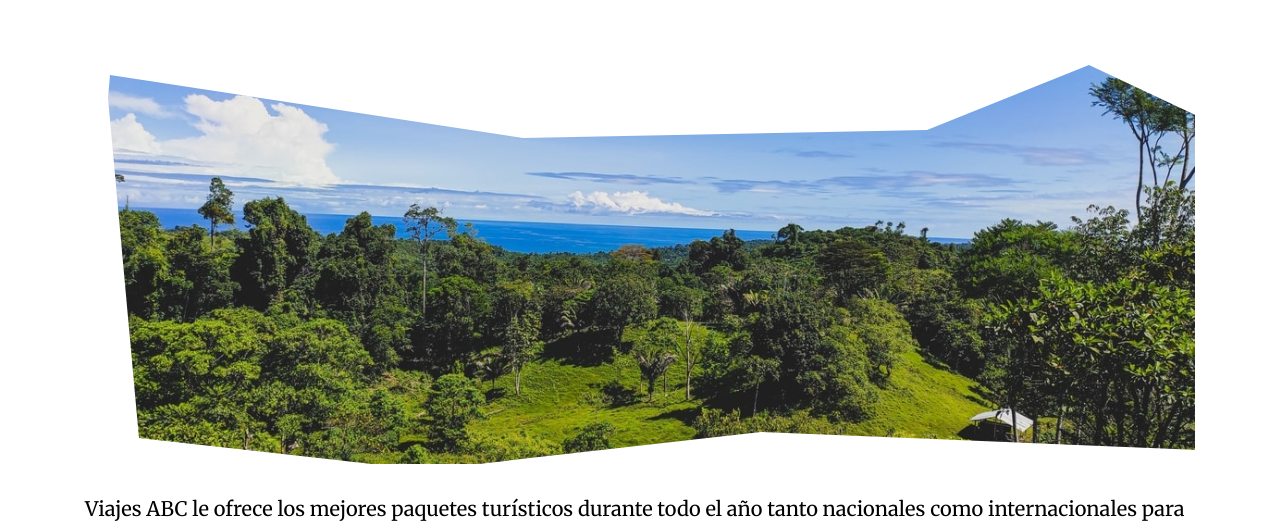
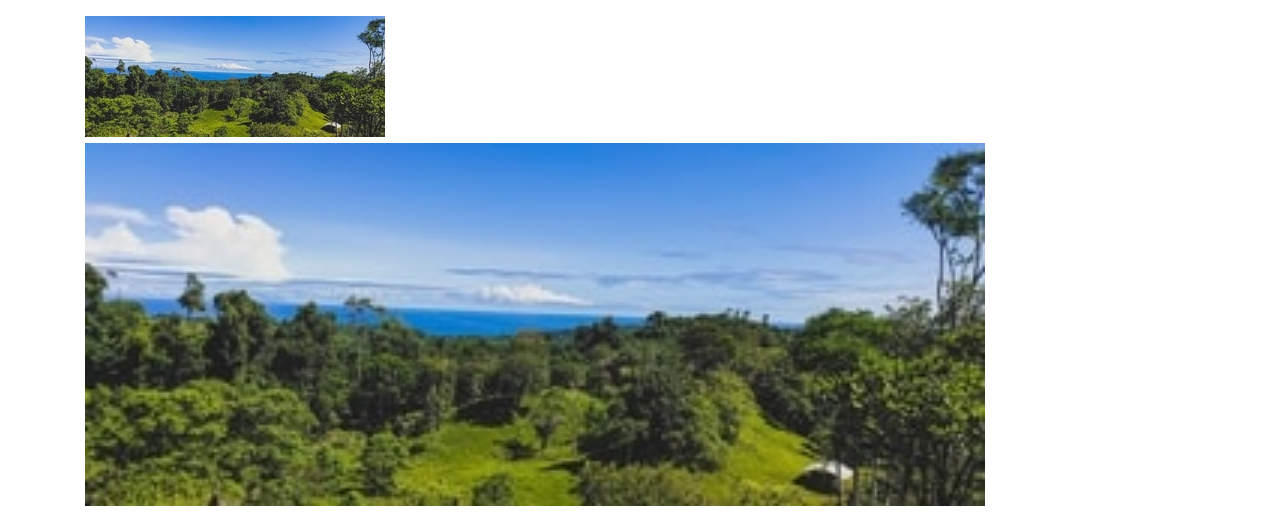
Before and after one commit to abeitia/pec1-project, a website built with Parcel: page index.html in a window 1280 px wide. Shown: the part 273-800 px from the top of the page. Built offline with nearby package versions, Linux system fonts and the light colour scheme.

Commit message:
css changes

```diff
--- a/css/estilos.css
+++ b/css/estilos.css
@@ -103,6 +103,13 @@ h3 {
     display: block;
     margin: 0 auto;
     max-width: 100%;
+
+
+}
+
+.img-fluid-rd {
+
+    width: 900px;
 
 
 }
--- a/index.html
+++ b/index.html
@@ -43,12 +43,25 @@
                     <!-- <img src="img/inicio-900.jpg" alt="" class="clip-polygon" class="img-fluid-ad"> -->
                     <!-- <img src="img/inicio1.jpg" alt=""  class="img-fluid-ad"> -->
 
-                    <img srcset="img/inicio-300.jpg 300w,
+                    <!-- <img srcset="img/inicio-300.jpg 300w,
                         img/inicio-600.jpg 600w,
                         img/inicio-900.jpg 900w,
                         img/inicio-1200.jpg 1200w"
                         sizes="100vw"
-                        src="img/inicio-600.jpg" alt="" class="img-fluid-ad clip-polygon">
+                        src="img/inicio-600.jpg" alt="" class="img-fluid-ad clip-polygon">  -->
+
+                        <img srcset="img/inicio-300.jpg,
+                        img/inicio-600.jpg 1.5x,
+                        img/inicio-900.jpg 2x"
+                           src="img/inicio-900.jpg"
+                            alt="Descripción de la imagen">
+
+                        <img srcset="img/inicio-300.jpg,
+                        img/inicio-600.jpg 1.5x,
+                        img/inicio-900.jpg 2x"
+                        src="img/inicio-900.jpg"
+                        alt="Poligono" class="img-fluid-rd">
+
 
                     <div class="home" >
                         <p>Viajes ABC le ofrece los mejores paquetes turísticos durante todo el año tanto nacionales como internacionales para diferentes gustos y presupuestos.</p>
```
